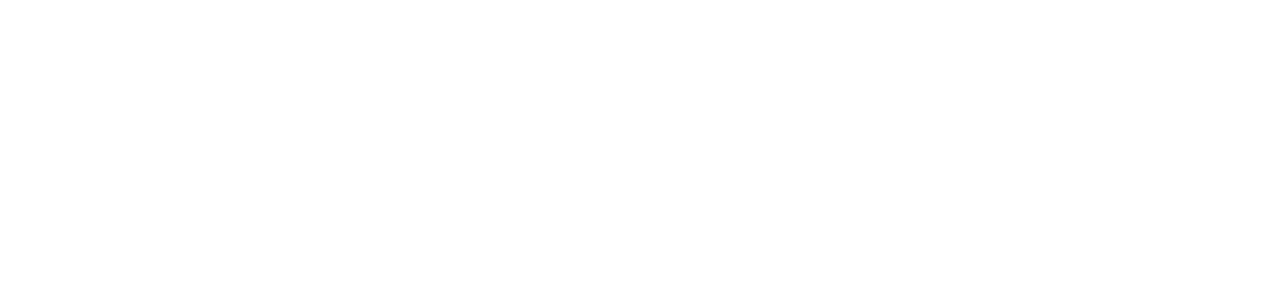
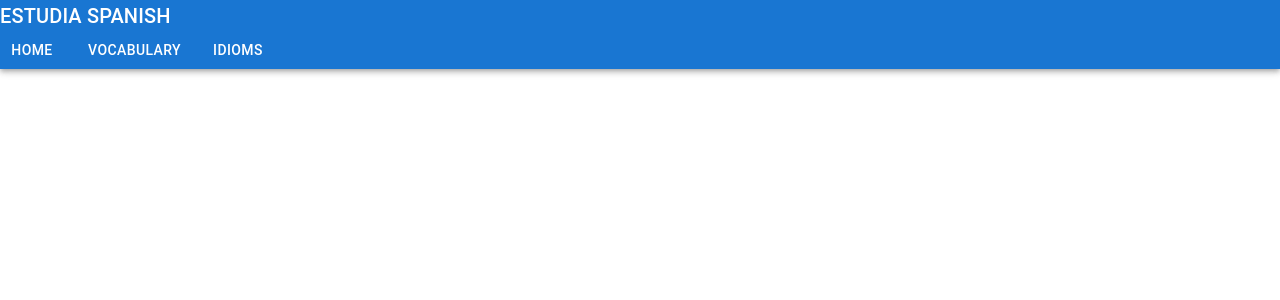
Before and after one commit to aidarous/estudia-spanish, a React (Create React App) app: page / in a window 1280 px wide. Before the commit this address had no page. Shown: the top 300 px of the page. Built offline with nearby package versions, Linux system fonts and the light colour scheme.

Commit message:
added react router

```diff
--- a/src/App.js
+++ b/src/App.js
@@ -10,6 +10,7 @@ function App() {
   return (
 
       <div>
+       <Router>
         <AppBar position='static'>
         <Typography
             variant="h6"
@@ -21,15 +22,15 @@ function App() {
           </Typography>
           <Stack direction='row' spacing={2}>
             <Button color='inherit'>Home</Button>
-            <Button color='inherit'>Vocabulary</Button>
-            <Button color='inherit'>Idioms</Button>
+            <Button color='inherit'><Link to='/vocabulary' style={{textDecoration: 'none', color: 'white'}}>Vocabulary</Link></Button>
+            <Button color='inherit'><Link to={'/idioms'} style={{textDecoration: 'none', color: 'white'}}>Idioms</Link></Button>
           </Stack>
         </AppBar>
 
-        <Link to={'/vocabulary'}>Vocabulary</Link>
-        <Link to={'/idioms'}>Idioms</Link>
 
-        <Router>
+
+
+
           <Routes>
             <Route path="/vocabulary" element={<Vocabulary />} />
             <Route path="/idioms" element={<Idioms />} />
```
